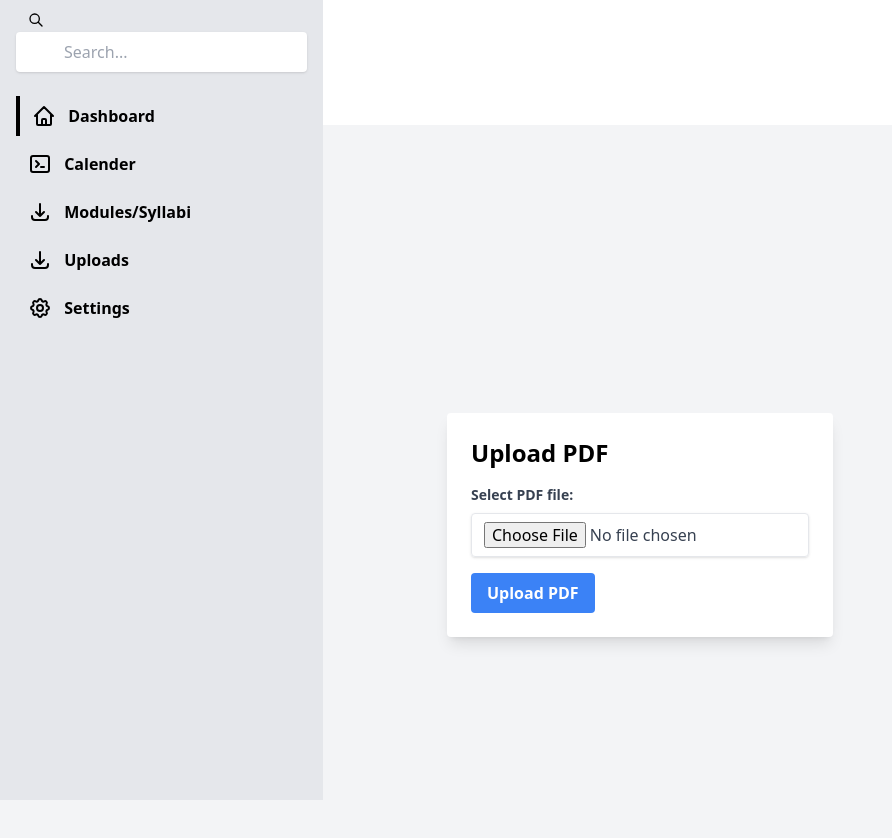
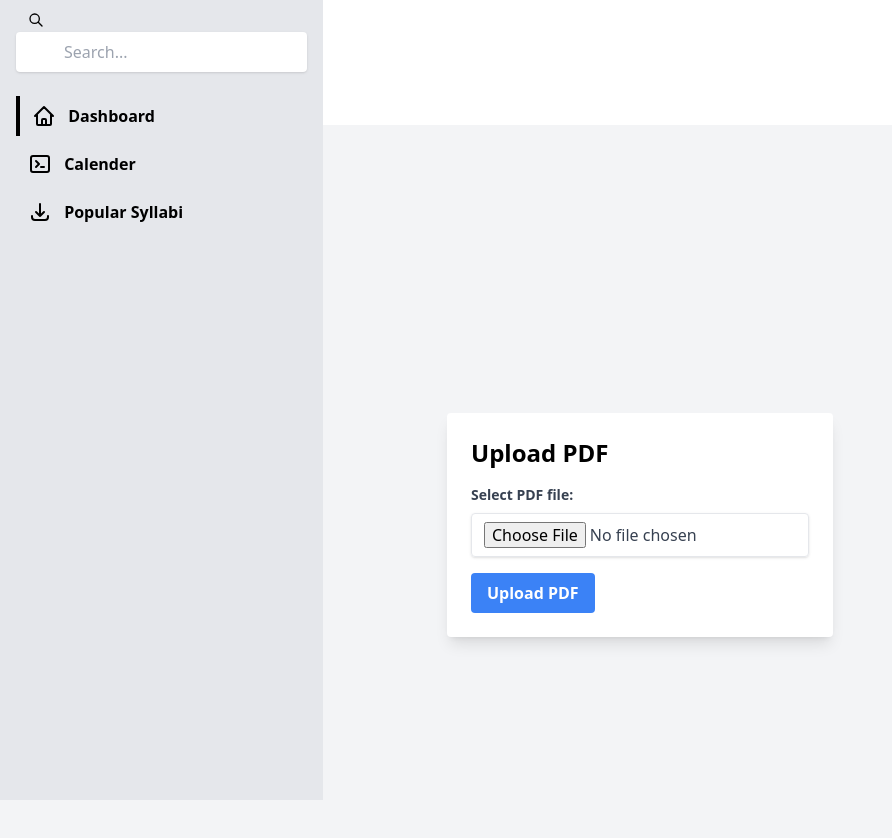
Before and after one commit to innocentwkc/kaizen-flow, a Vue app: page / in a window 1280 px wide. Shown: the top 838 px of the page, without its empty margins (0-892 px from the left). Built offline with nearby package versions, Linux system fonts and the light colour scheme.

Commit message:
edit menu

```diff
--- a/src/components/Navigation.vue
+++ b/src/components/Navigation.vue
@@ -14,35 +14,35 @@
         </li>
         <!-- border-l-4 border-black mb-2 -->
         <li class="border-l-4 border-black mb-2">
-          <a href="#" class="py-2 px-3 inline-block w-full h-full font-bold">
+          <router-link to="#" class="py-2 px-3 inline-block w-full h-full font-bold">
             <svg class="inline h-6 w-6 -mt-1 mr-2" fill="none" stroke-linecap="round" stroke-linejoin="round" stroke-width="2" viewBox="0 0 24 24" stroke="currentColor"><path d="M3 12l2-2m0 0l7-7 7 7M5 10v10a1 1 0 001 1h3m10-11l2 2m-2-2v10a1 1 0 01-1 1h-3m-6 0a1 1 0 001-1v-4a1 1 0 011-1h2a1 1 0 011 1v4a1 1 0 001 1m-6 0h6"></path></svg>
             Dashboard
-          </a>
+          </router-link>
         </li>
         <li class="mb-2">
-          <a href="#" class="py-2 px-3 inline-block w-full h-full text-black font-bold">
+          <router-link to="#" class="py-2 px-3 inline-block w-full h-full text-black font-bold">
             <svg class="inline h-6 w-6 -mt-1 mr-2" fill="none" stroke-linecap="round" stroke-linejoin="round" stroke-width="2" viewBox="0 0 24 24" stroke="currentColor"><path d="M8 9l3 3-3 3m5 0h3M5 20h14a2 2 0 002-2V6a2 2 0 00-2-2H5a2 2 0 00-2 2v12a2 2 0 002 2z"></path></svg>
             Calender
-          </a>
+          </router-link>
         </li>
         <li class="mb-2">
-          <a href="#" class="py-2 px-3 inline-block w-full h-full text-black font-bold">
+          <router-link to="#" class="py-2 px-3 inline-block w-full h-full text-black font-bold">
             <svg class="inline h-6 w-6 -mt-1 mr-2" fill="none" stroke-linecap="round" stroke-linejoin="round" stroke-width="2" viewBox="0 0 24 24" stroke="currentColor"><path d="M4 16v1a3 3 0 003 3h10a3 3 0 003-3v-1m-4-4l-4 4m0 0l-4-4m4 4V4"></path></svg>
-            Modules/Syllabi
-          </a>
+            Popular Syllabi
+          </router-link>
         </li>
-        <li class="mb-2">
+        <!-- <li class="mb-2">
           <a href="#" class="py-2 px-3 inline-block w-full h-full text-black font-bold">
             <svg class="inline h-6 w-6 -mt-1 mr-2" fill="none" stroke-linecap="round" stroke-linejoin="round" stroke-width="2" viewBox="0 0 24 24" stroke="currentColor"><path d="M4 16v1a3 3 0 003 3h10a3 3 0 003-3v-1m-4-4l-4 4m0 0l-4-4m4 4V4"></path></svg>
             Uploads
           </a>
-        </li>
-        <li class="mb-2">
+        </li> -->
+        <!-- <li class="mb-2">
           <a href="#" class="py-2 px-3 inline-block w-full h-full text-black font-bold">
             <svg class="inline h-6 w-6 -mt-1 mr-2" fill="none" stroke-linecap="round" stroke-linejoin="round" stroke-width="2" viewBox="0 0 24 24" stroke="currentColor"><path d="M10.325 4.317c.426-1.756 2.924-1.756 3.35 0a1.724 1.724 0 002.573 1.066c1.543-.94 3.31.826 2.37 2.37a1.724 1.724 0 001.065 2.572c1.756.426 1.756 2.924 0 3.35a1.724 1.724 0 00-1.066 2.573c.94 1.543-.826 3.31-2.37 2.37a1.724 1.724 0 00-2.572 1.065c-.426 1.756-2.924 1.756-3.35 0a1.724 1.724 0 00-2.573-1.066c-1.543.94-3.31-.826-2.37-2.37a1.724 1.724 0 00-1.065-2.572c-1.756-.426-1.756-2.924 0-3.35a1.724 1.724 0 001.066-2.573c-.94-1.543.826-3.31 2.37-2.37.996.608 2.296.07 2.572-1.065z"></path><path d="M15 12a3 3 0 11-6 0 3 3 0 016 0z"></path></svg>
             Settings
           </a>
-        </li>
+        </li> -->
       </ul>
     </div>
   </div>
```
